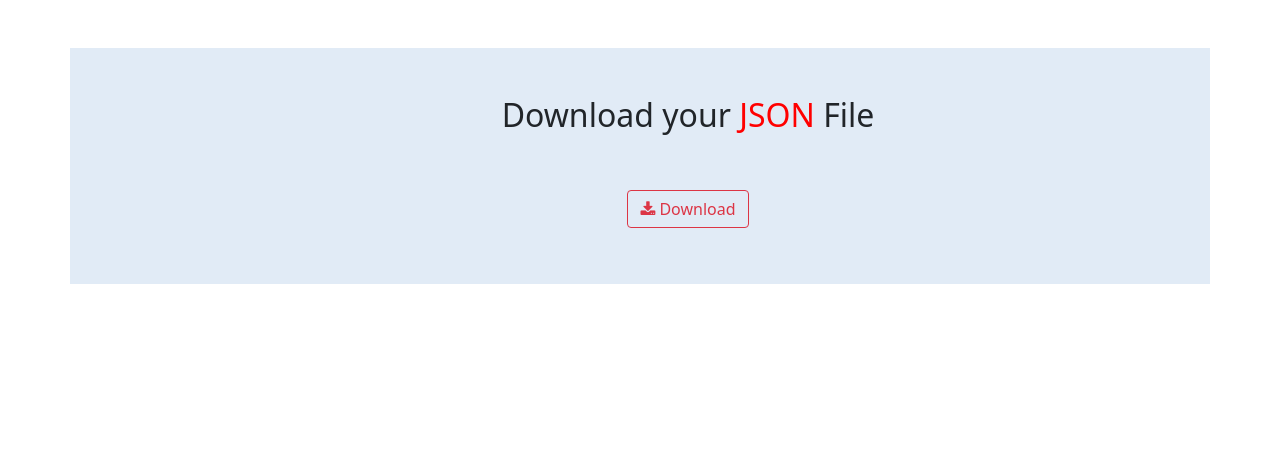
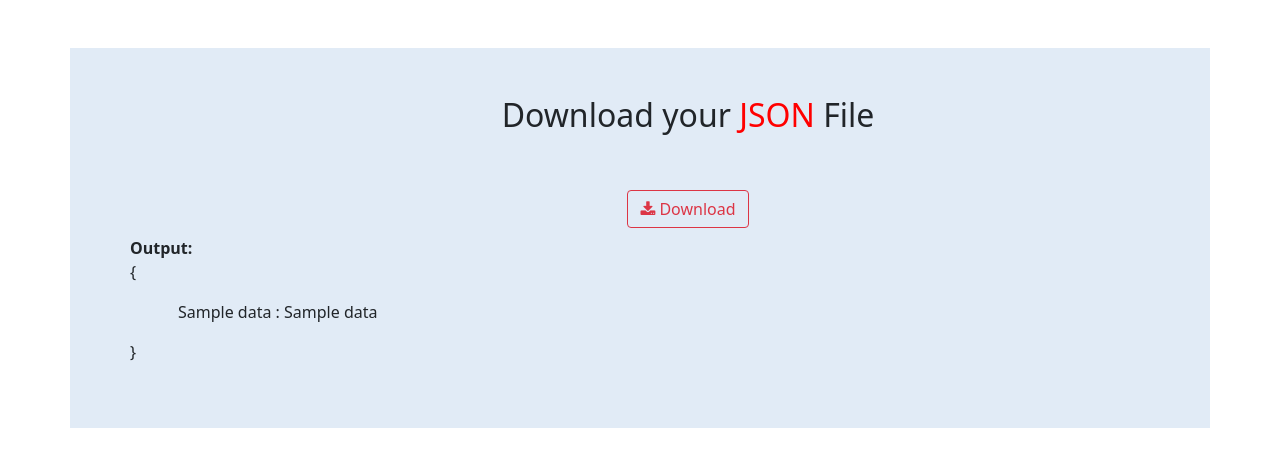
Before and after one commit to Sahil-B07/Trading-App, a Django app: template TradingProject/MainApp/templates/main/download.html in a window 1280 px wide. Shown: the top 467 px of the page. Run offline with Django 4.2, Linux system fonts and the light colour scheme; the template is opened without the code that fills it: most values are stand-ins (such as "Sample title", 1, 10 or a date in 2020).

Commit message:
update1.0

```diff
--- a/TradingProject/MainApp/static/main/media/sample.json
+++ b/TradingProject/MainApp/static/main/media/sample.json
@@ -1 +1 @@
-{"ID": "NIFTY_F1", "DATE": 20120102, "TIME": "09:16", "OPEN": 4638, "HIGH": 4656, "LOW": 4616, "CLOSE": 4620, "VOLUME": 37000}
+{"ID": "NIFTY_F1", "DATE": 20120102, "TIME": "09:16", "OPEN": 4638, "HIGH": 4656, "LOW": 4592, "CLOSE": 4604, "VOLUME": 17050}
--- a/TradingProject/MainApp/templates/main/download.html
+++ b/TradingProject/MainApp/templates/main/download.html
@@ -21,7 +21,8 @@
         <section class="row mt-lg-5">
             <div class="col-xs-12  m-lg-5">
                 <div class="text-lg-center">
-          <h2 class="mb-lg-5 flex-column" id="introHeader">Download your <span style="color:red ;">JSON</span> File</h2>
+                    <h2 class="mb-lg-5 flex-column" id="introHeader">Download your <span style="color:red ;">JSON</span>
+                        File</h2>
                 </div>
 
                 <form>
@@ -29,13 +30,19 @@
                         <div class="col-12 ">
                             <form>
                                 <a download href="{% static 'main/media/sample.json' %}">
-          <button type="button" class="btn btn-outline-danger m-lg-2" ><i class="fa fa-download"></i> Download</button>
+                                    <button type="button" class="btn btn-outline-danger m-lg-2"><i
+                                            class="fa fa-download"></i> Download</button>
                             </form>
                             </a>
                         </div>
                 </form>
 
             </div>
+            <p> <strong>Output: </strong><br> {</p>
+            {% for k, v in data.items %}
+            <p class="ms-5" >{{k}} : {{v}}</p>
+            {% endfor %}
+            <p>}</p>
         </section>
     </div>
 
--- a/TradingProject/MainApp/views.py
+++ b/TradingProject/MainApp/views.py
@@ -26,5 +26,5 @@ def handleUpload(request):
     with open("MainApp/static/main/media/sample.json", "w",encoding='utf-8') as outfile:
         json.dump(traDict, outfile)
 
-
-    return render(request, 'main/download.html')
+    params = {'data': traDict}
+    return render(request, 'main/download.html', params)
```
Lines whose indentation alone changed are shown as unchanged.
